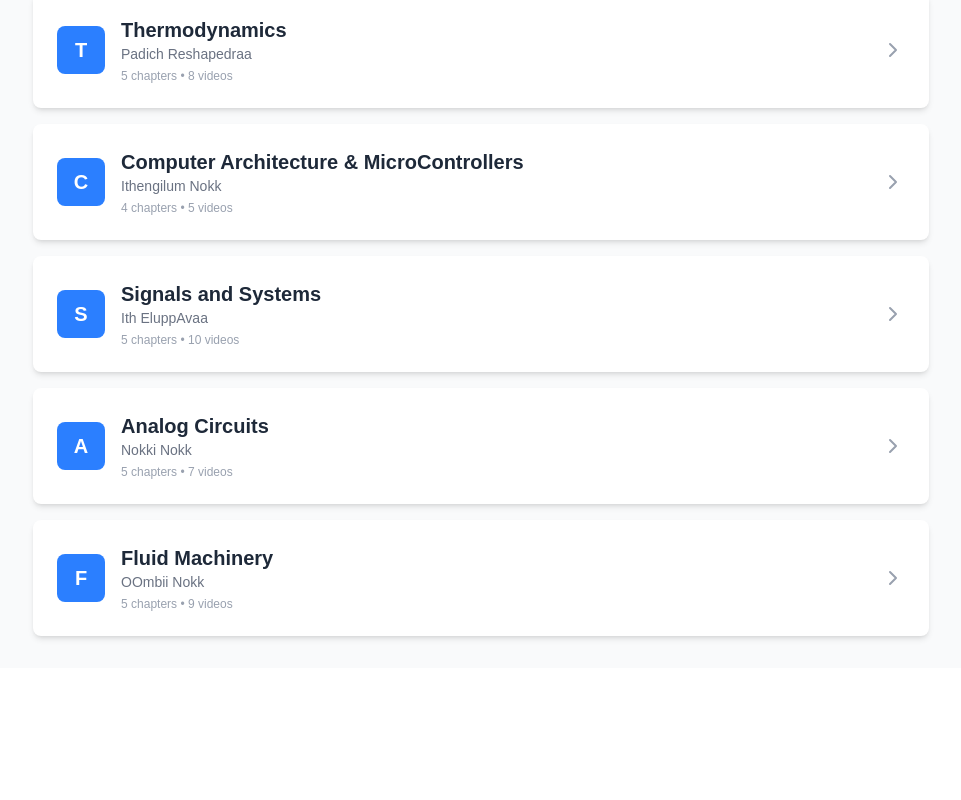
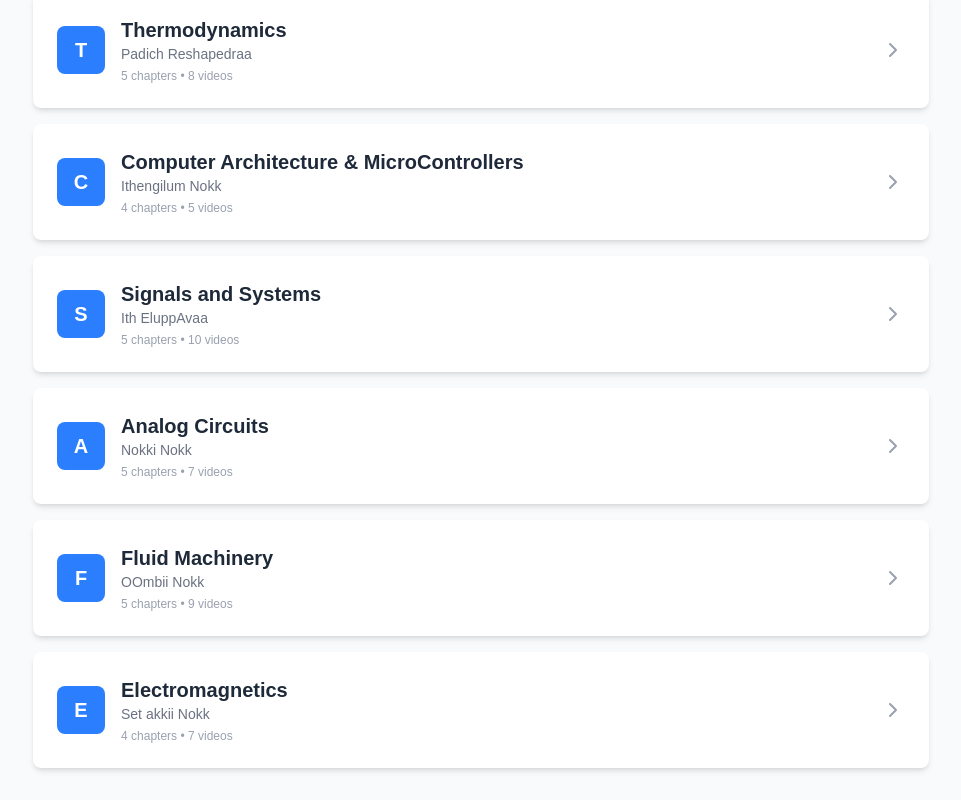
Before and after one commit to josecschalil/gcek, a Next.js app: page / in a window 1280 px wide. Shown: the part 214-1014 px from the top of the page, without its empty margins (159-1120 px from the left). Before the commit the page ends 882 px from the top, so only its background shows below. Built offline with nearby package versions, Linux system fonts and the light colour scheme.

Commit message:
added em module 3

```diff
--- a/src/app/data/data.js
+++ b/src/app/data/data.js
@@ -379,4 +379,72 @@ export const subjectsData = [
       },
     ],
   },
+  {
+    id: 6,
+    name: "Electromagnetics",
+    description: "Set akkii Nokk",
+    color: "bg-blue-500",
+    chapters: [
+      {
+        id: 1,
+        name: "Module 1",
+        videos: [
+          {
+            id: 1,
+            title: "Video 1",
+            url: "http://ktuonlinestudy.com/demoadmin/uploads/99148_MOD-1-PART-1---AET-19.mp4",
+          },
+
+          {
+            id: 2,
+            title: "Video 2",
+            url: "http://ktuonlinestudy.com/demoadmin/uploads/67826_MOD-1-PART-2---AET-19.mp4",
+          },
+          {
+            id: 3,
+            title: "Video 3",
+            url: "http://ktuonlinestudy.com/demoadmin/uploads/78873_MOD-1-PART-3---AET-19.mp4",
+          },
+        ],
+      },
+      {
+        id: 2,
+        name: "Module 2",
+        videos: [
+          {
+            id: 1,
+            title: "Video 1",
+            url: "http://ktuonlinestudy.com/demoadmin/uploads/82643_MOD-2-PART-1---AET-19.mp4",
+          },
+        ],
+      },
+      {
+        id: 3,
+        name: "Module 3",
+        videos: [
+          {
+            id: 1,
+            title: "Video 1",
+            url: "https://admin.ktuonlinestudy.com/uploads/11196_MOD-3-PT-1---AET-19.mp4",
+          },
+          {
+            id: 2,
+            title: "Video 2",
+            url: "http://admin.ktuonlinestudy.com/uploads/49100_MOD-3-AET.mp4",
+          },
+        ],
+      },
+      {
+        id: 4,
+        name: "Module 4",
+        videos: [
+          {
+            id: 1,
+            title: "Video 1",
+            url: "http://ktuonlinestudy.com/demoadmin/uploads/76678_MOD-4-FULL---AET-19.mp4",
+          },
+        ],
+      },
+    ],
+  },
 ];
```
